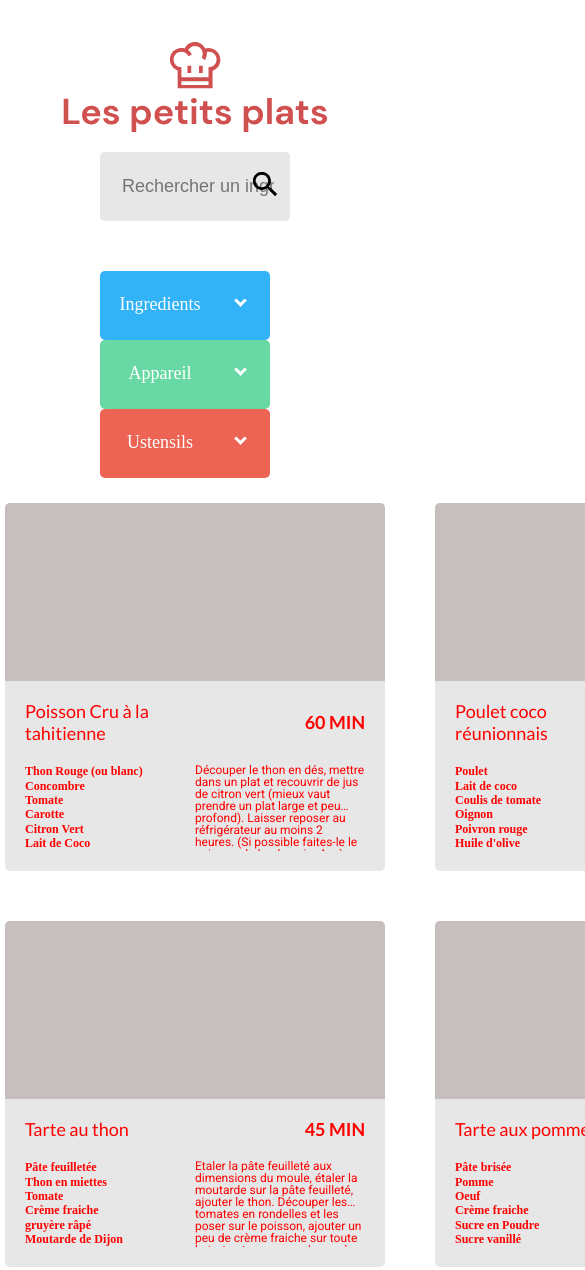
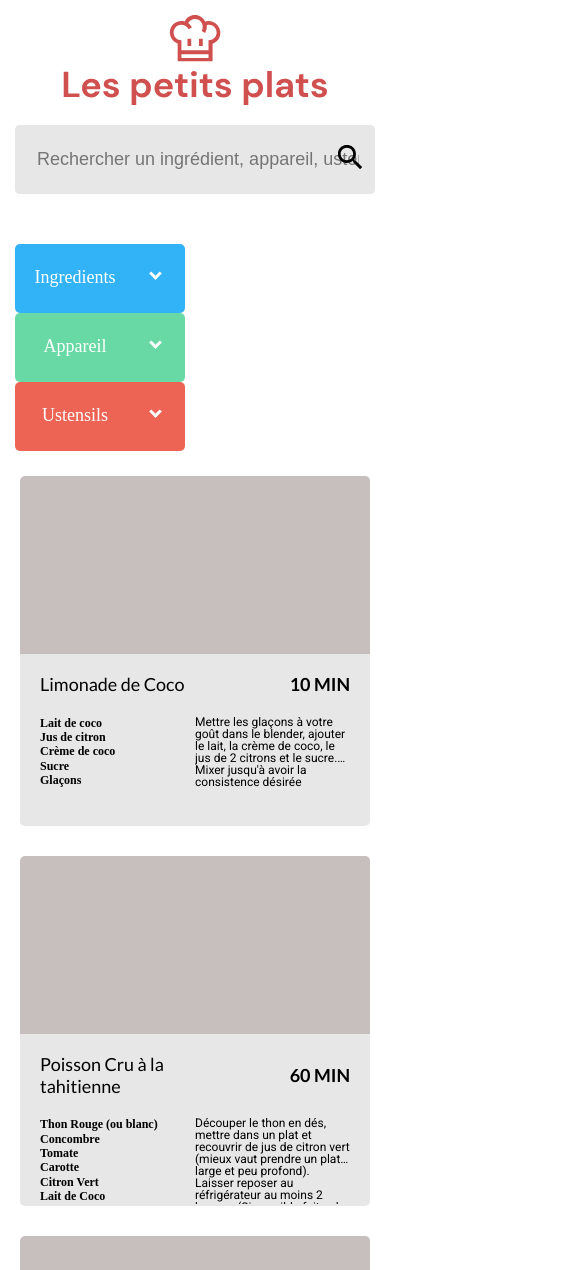
Before and after one commit to AugustinLegrand/AugustinLegrand_7_30082021, a website: page index.html in a window 390 px wide. Shown: the top 1270 px of the page, 585 px wide, since content can reach past the window. Drawn offline with Linux system fonts and the light colour scheme.

Commit message:
Fix Responsive

```diff
--- a/sass/components/_filters.scss
+++ b/sass/components/_filters.scss
@@ -25,6 +25,7 @@
 
                 .filter-select-wrapper {
                     width: 500px;
+                    z-index: 999;
                 }
 
                 .filter-select__trigger {
@@ -85,6 +86,7 @@
 
                 .filter-options {
                     display: grid;
+                    z-index: 999px;
                 }
 
             }
--- a/sass/components/_recipes.scss
+++ b/sass/components/_recipes.scss
@@ -1,26 +1,28 @@
 #recipes {
     margin-top: 25px;
-    display: grid;
-    grid-template-columns: repeat(3, minmax(380px, 380px));
+    display: flex;
+    flex-flow: row wrap;
+    align-items: center;
     justify-content: center;
-    gap: 50px;
+    row-gap: 30px;
 
     .recipe {
 
         background: #E7E7E7;
         border-radius: 5px;
-        width: 380px;
-        margin-right: 50px;
+        width: 350px;
+        height: 350px;
+        overflow: hidden;
 
         &-background {
             background: #C7BEBE;
-            width: 380px;
+            width: 400px;
             height: 178px;
             border-radius: 5px 5px 0 0;
         }
 
         &-body {
-            margin: 20px;
+            padding: 20px;
             display: grid;
             grid-template-columns: repeat(2, minmax(0, 1fr));
         }
@@ -65,8 +67,28 @@
 
 }
 
-@media only screen and (max-width: 400px) {
-    * {
-        color: red;
+@media only screen and (min-width: 768px) {
+
+    #recipes {
+        column-gap: 30px;
+        .recipe {
+        }
     }
+
 }
+
+@media only screen and (min-width: 1024px) {
+
+    #recipes {
+        display: grid;
+        grid-template-columns: repeat(3, minmax(400px, 400px));
+        column-gap: 50px;
+
+        .recipe {
+            width: 400px;
+
+        }
+
+    }
+
+}
--- a/sass/pages/_home.scss
+++ b/sass/pages/_home.scss
@@ -1,3 +1,16 @@
+.header {
+    display: flex;
+    flex-direction: column;
+    justify-content: center;
+    align-items: center;
+    margin: 15px;
+}
+
+.main {
+    margin: 15px;
+}
+
+@media only screen and (min-width: 1024px) {
     .header {
 
         display: flex;
@@ -13,3 +26,5 @@
         margin-left: 100px;
         margin-right: 100px;
     }
+
+}
--- a/sass/utils/_reset.scss
+++ b/sass/utils/_reset.scss
@@ -3,3 +3,7 @@
     padding: 0;
     box-sizing: border-box;
 }
+
+html {
+    width: 100%;
+}
```
Also changed, not shown: css/main.css, 1 other file. Lines whose indentation alone changed are shown as unchanged.
